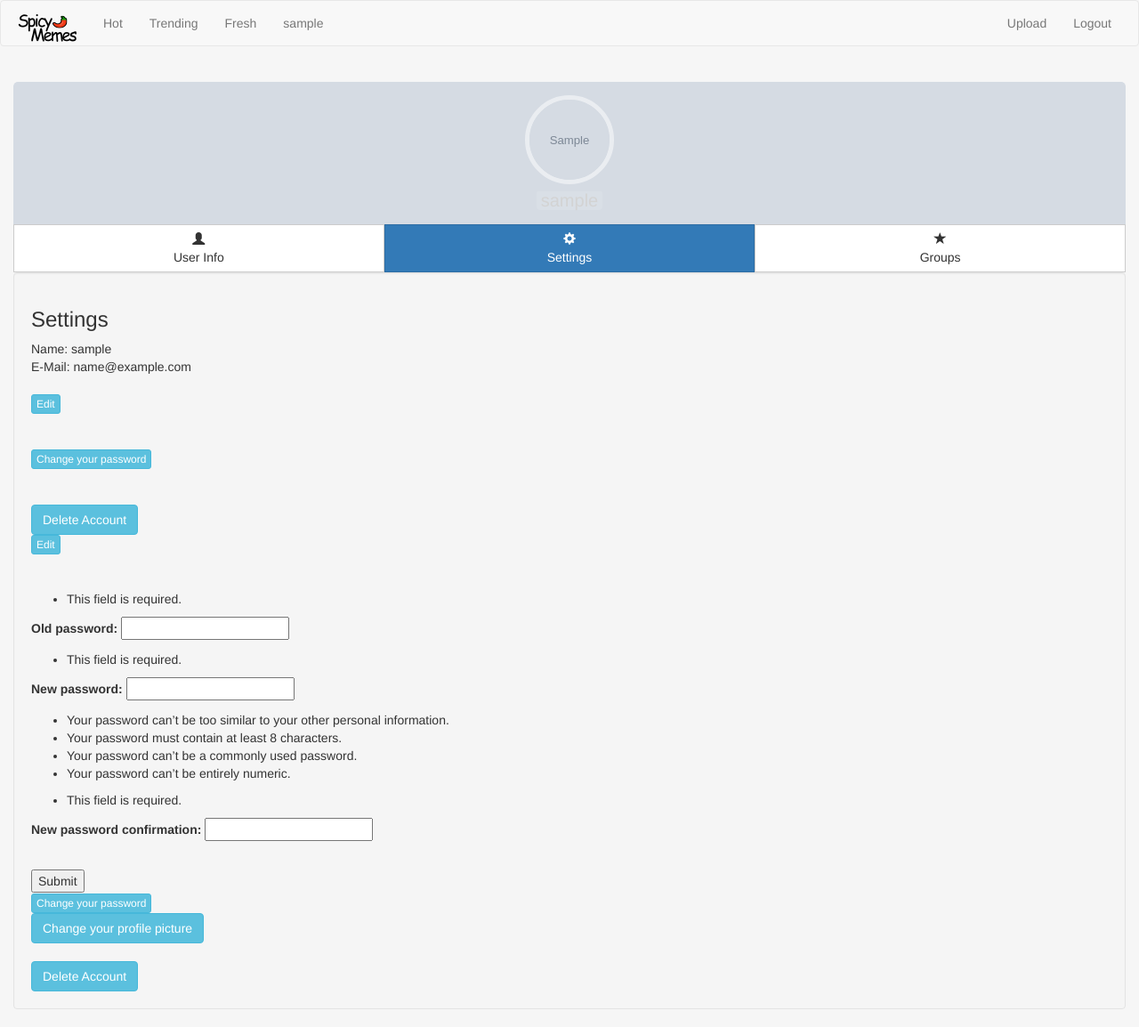
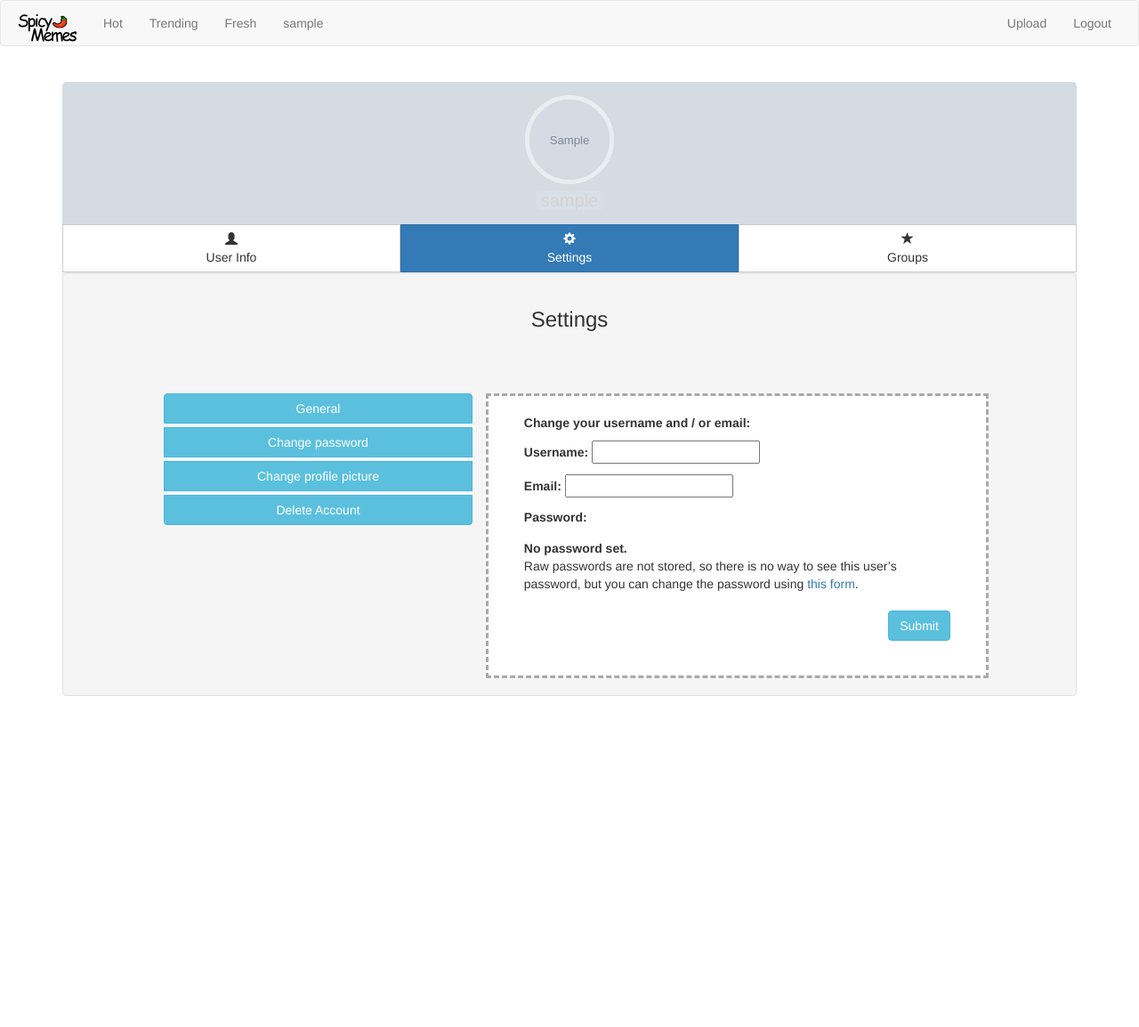
Before and after one commit to spicy-memes17/enterprise-memes, a Django app: page /spicy_memes/userprofile in a window 1280 px wide, after a click on "Settings". Shown: the whole page at 89% size. After the commit the page ends 782 px from the top, so only its background shows below. Run offline with Django 3.2, Linux system fonts and the light colour scheme; a user stored in the database is signed in; tables that the repository leaves empty hold one stand-in row (values such as "Sample post"); grey boxes marked "Sample" are stand-in pictures; some libraries are stand-ins or nearby versions.

Commit message:
layout userprofile page

```diff
--- a/spicy_memes/models.py
+++ b/spicy_memes/models.py
@@ -33,7 +33,7 @@ class Post(models.Model):
 class MyUser(AbstractBaseUser, PermissionsMixin): #we don't need all attributes of the django user model. extending AbstractBaseUser allows us to create a custom user model
     username = models.CharField(max_length=15, unique=True)
     email = models.EmailField()
-    profile_pic = models.FileField(upload_to='images/', default='images/noPic.png')
+    profile_pic = models.FileField(upload_to='images/', default='default_user_pic.jpg')
 
     #a password field seems to already exist in the AbstractBaseUser. django documentation is shit
 
--- a/spicy_memes/static/spicy_memes.css
+++ b/spicy_memes/static/spicy_memes.css
@@ -67,5 +67,9 @@ a:hover
 }
 
 #start_buttons {
-    margin-top: 30%;
+   padding-top: 50%;
 }
+
+body {
+  min-height: 100%;
+}
--- a/spicy_memes/static/user/css/userPageStyles.css
+++ b/spicy_memes/static/user/css/userPageStyles.css
@@ -2,16 +2,17 @@
     margin-top: 20px;
     padding: 30px;
     background-color: rgba(214, 224, 226, 0.2);
-        -webkit-border-top-left-radius:5px;
-        -moz-border-top-left-radius:5px;
-        border-top-left-radius:5px;
-        -webkit-border-top-right-radius:5px;
-        -moz-border-top-right-radius:5px;
-        border-top-right-radius:5px;
+    -webkit-border-top-left-radius: 5px;
+    -moz-border-top-left-radius: 5px;
+    border-top-left-radius: 5px;
+    -webkit-border-top-right-radius: 5px;
+    -moz-border-top-right-radius: 5px;
+    border-top-right-radius: 5px;
     -webkit-box-sizing: border-box;
     -moz-box-sizing: border-box;
     box-sizing: border-box;
 }
+
 .card.hovercard {
     position: relative;
     padding-top: 0;
@@ -20,9 +21,11 @@
     background-color: #fff;
     background-color: rgba(255, 255, 255, 1);
 }
+
 .card.hovercard .card-background {
     height: 130px;
 }
+
 .card-background img {
     -webkit-filter: blur(25px);
     -moz-filter: blur(25px);
@@ -33,12 +36,14 @@
     margin-top: -200px;
     min-width: 130%;
 }
+
 .card.hovercard .useravatar {
     position: absolute;
     top: 15px;
     left: 0;
     right: 0;
 }
+
 .card.hovercard .useravatar img {
     width: 100px;
     height: 100px;
@@ -49,14 +54,16 @@
     border-radius: 50%;
     border: 5px solid rgba(255, 255, 255, 0.5);
 }
+
 .card.hovercard .card-info {
     position: absolute;
     bottom: 14px;
     left: 0;
     right: 0;
 }
+
 .card.hovercard .card-info .card-title {
-        padding:0 5px;
+    padding: 0 5px;
     font-size: 20px;
     line-height: 1;
     color: #d3d3d3;
@@ -65,6 +72,7 @@
     -moz-border-radius: 4px;
     border-radius: 4px;
 }
+
 .card.hovercard .card-info {
     overflow: hidden;
     font-size: 12px;
@@ -72,10 +80,34 @@
     color: #737373;
     text-overflow: ellipsis;
 }
+
 .card.hovercard .bottom {
     padding: 0 20px;
     margin-bottom: 17px;
 }
+
 .btn-pref .btn {
-        -webkit-border-radius:0 !important;
+    -webkit-border-radius: 0 !important;
 }
+
+.header {
+    margin-bottom: 70px;
+}
+
+.button-wrapper .btn {
+    margin-bottom: 5px;
+}
+
+.content {
+    padding-left: 40px;
+    padding-right: 40px;
+    padding-top: 20px;
+    padding-bottom: 20px;
+    background-color: white;
+    min-height: 320px;
+    border: darkgrey dashed;
+}
+
+.submit {
+    margin-top: 10px;
+}
--- /dev/null
+++ b/spicy_memes/static/user/css/userStyles.css
@@ -0,0 +1,21 @@
+.header{
+    margin-bottom: 70px;
+}
+
+.button-wrapper .btn{
+    margin-bottom: 5px;
+}
+
+.content {
+    padding-left: 40px;
+    padding-right: 40px;
+    padding-top: 20px;
+    padding-bottom: 20px;
+    background-color: white;
+    min-height: 320px;
+    border: darkgrey dashed;
+}
+
+.submit {
+    margin-top: 10px;
+}
--- a/spicy_memes/templates/nav.html
+++ b/spicy_memes/templates/nav.html
@@ -9,9 +9,9 @@
             <span class="icon-bar"></span>
             <span class="icon-bar"></span>
         </button>
-        <span class="navbar-brand">
+        <a href="{% url 'spicy_memes:startPage' %}"><span class="navbar-brand">
         <img alt="Spicy Memes" src="../static/logo_xs.png">
-      </span>
+        </span></a>
     </div>
 
     <!-- Collect the nav links, forms, and other content for toggling -->
--- a/spicy_memes/templates/userProfile.html
+++ b/spicy_memes/templates/userProfile.html
@@ -3,7 +3,7 @@
 
 <head>
     {% load staticfiles %}
-    <title>User Profile</title>
+    <title>Spicy Memes</title>
     <meta charset="utf-8"/>
     <link rel="stylesheet" href="https://maxcdn.bootstrapcdn.com/bootstrap/3.3.7/css/bootstrap.min.css">
 
@@ -12,20 +12,19 @@
 
     <!-- Latest compiled JavaScript -->
     <script src="https://maxcdn.bootstrapcdn.com/bootstrap/3.3.7/js/bootstrap.min.js"></script>
+    <script src="{% static 'user/js/userPageJs.js' %}"></script>
 
-    <!-- javaScript -->
-    <script src="{% static 'user/js/userPageJs.js' %}"></script>
     <!-- CSS -->
     <link rel="stylesheet" href="{% static 'user/css/userPageStyles.css' %}" type="text/css"/>
+    <link rel="stylesheet" href="{% static 'user/css/userStyles.css' %}" type="text/css"/>
 
 </head>
 {% include 'nav.html' with active="index" %}
-<body class="body" style="background-color:#f6f6f6">
-<div class="container-fluid">
+<body class="body">
+<div class="container">
     <div class="card hovercard">
         <div class="card-background">
             <img class="card-bkimg" alt="" src="{{ user.profile_pic.url }}">
-            <!-- http://lorempixel.com/850/280/people/9/ -->
         </div>
         <div class="useravatar">
             <img alt="" src="{{ user.profile_pic.url }}">
@@ -36,18 +35,21 @@
     </div>
     <div class="btn-pref btn-group btn-group-justified btn-group-lg" role="group" aria-label="...">
         <div class="btn-group" role="group">
-        <button type="button" id="stars" class="btn btn-primary" href="#tab1" data-toggle="tab"><span class="glyphicon glyphicon-user" aria-hidden="true"></span>
+            <button type="button" id="stars" class="btn btn-primary" href="#tab1" data-toggle="tab"><span
+                    class="glyphicon glyphicon-user" aria-hidden="true"></span>
                 <div class="hidden-xs">User Info</div>
 
             </button>
         </div>
         <div class="btn-group" role="group">
-        <button type="button" id="favorites" class="btn btn-default" href="#tab2" data-toggle="tab"><span class="glyphicon glyphicon-cog" aria-hidden="true"></span>
+            <button type="button" id="favorites" class="btn btn-default" href="#tab2" data-toggle="tab"><span
+                    class="glyphicon glyphicon-cog" aria-hidden="true"></span>
                 <div class="hidden-xs">Settings</div>
             </button>
         </div>
         <div class="btn-group" role="group">
-        <button type="button" id="following" class="btn btn-default" href="#tab3" data-toggle="tab"><span class="glyphicon glyphicon-star" aria-hidden="true"></span>
+            <button type="button" id="following" class="btn btn-default" href="#tab3" data-toggle="tab"><span
+                    class="glyphicon glyphicon-star" aria-hidden="true"></span>
                 <div class="hidden-xs">Groups</div>
             </button>
         </div>
@@ -63,83 +65,70 @@
                 <h6>[[******************]]</h6><br/>
                 <h6>[[******************]]</h6><br/>
             </div>
+
+            <! -- Settings Tab -->
             <div class="tab-pane fade in" id="tab2">
-          <h3>Settings</h3>
-          Name: {{user.username}} <br/>
-          E-Mail: {{user.email}} <br/><br/>
+                <h3 class="text-center header">Settings</h3>
+                <div class="row">
+                    <div class="col-md-offset-1 col-md-4 button-wrapper">
+                        <div class="btn-group-vertical btn-block " role="group">
+                            <button type="button" onclick="changeContent('#general')" class="btn btn-info">General
+                            </button>
+                            <button type="button" onclick="changeContent('#password')" class="btn btn-info">Change
+                                password
+                            </button>
+                            <button type="button" onclick="changeContent('#picture')" class="btn btn-info">Change
+                                profile picture
+                            </button>
+                            <button type="button" onclick="changeContent('#delete-account')" class="btn btn-info">
+                                Delete Account
+                            </button>
+                        </div>
+                    </div>
+                    <div class="col-md-6 content">
 
-          <form name="edit_profile" method="get" action="edit_profile">
+                        <div id="general">
+                            <form name="edit_profile" method="post" action="edit_profile">
+                                <p><strong>Change your username and / or email:</strong></p>
                                 {% csrf_token %}
-            <input type="submit" value="Edit" class="btn btn-xs btn-info" />
+                                {{ generalForm.as_p }}
+                                <button type="submit" class="btn btn-info submit pull-right">Submit</button>
                             </form>
-          <br/>
-          <br/>
-          <form name="change_password" method="get" action="change_password">
+                        </div>
+
+                        <div id="password" class="hide">
+                            <form method="post" action="change_password">
+                                <p><strong>Change your password:</strong></p>
                                 {% csrf_token %}
-            <input type="submit" value="Change your password" class="btn btn-xs btn-info" />
+                                {{ passwordform.as_p }}
+                                <button type="submit" class="btn btn-info submit pull-right">Submit</button>
                             </form>
-          <br/>
-          <br/>
-          <button type="button" class="btn btn-info" data-toggle="collapse" data-target="#delete-account">Delete Account</button>
-          <div id="delete-account" class="collapse">
+                        </div>
 
-            <form align="right" action="deleteUser" method="post">
+                        <div id="picture" class="hide">
+                            <form action="changeProfilePic" method="post" enctype="multipart/form-data">
+                                <p><strong>Change your profile picture:</strong></p>
+                                {% csrf_token %}
+                                {{ profilepicform.profile_pic }}
+                                <button type="submit" class="btn btn-info submit pull-right">Submit</button>
+                            </form>
+                        </div>
 
+                        <div id="delete-account" class="hide">
+                            <form action="deleteUser" method="post">
+                                <p><strong>Delete your account:</strong></p>
                                 {% csrf_token %}
                                 {% for field in AuthForm %}
                                     <p>{{ field.label_tag }} <br/>{{ field }}</p>
                                 {% endfor %}
-              <button type="submit" class="btn btn-default">Delete Account</button>
-            </form>
-          </div>
-                <form name="edit_profile" method="get" action="edit_profile">
-                    {% csrf_token %}
-                    <input type="submit" value="Edit" class="btn btn-xs btn-info"/>
-                </form>
-                <br/>
-                <br/>
-                <form name="change_password" method="post" action="change_password">
-
-                    {% csrf_token %}
-                    {{ passwordform.as_p }}
-                    <br/>
-                    <button type="submit">
-                        Submit
-                    </button>
-                </form>
-                <input type="submit" value="Change your password" class="btn btn-xs btn-info"/>
-                </form>
-                <br/>
-
-                <button type="button" class="btn btn-info" data-toggle="collapse" data-target="#changePic">Change your
-                    profile picture
-                </button>
-                <div id="changePic" class="collapse">
-
-                    <form action="changeProfilePic" method="post" enctype="multipart/form-data">
-                        {% csrf_token %}
-                        <p>Change your profile image:</p>
-                        {{ profilepicform.profile_pic }}
-                        <button type="submit" align="left" class="btn btn-default">Submit</button>
+                                <button type="submit" class="btn btn-info submit pull-right">Delete Account</button>
                             </form>
                         </div>
 
-                <br/>
-                <br/>
-                <button type="button" class="btn btn-info" data-toggle="collapse" data-target="#delete-account">Delete
-                    Account
-                </button>
-                <div id="delete-account" class="collapse">
 
-                    <form align="right" action="deleteUser" method="post">
+                    </div>
+                </div>
 
-                        {% csrf_token %}
-                        {% for field in AuthForm %}
-                            <p>{{ field.label_tag }} <br/>{{ field }}</p>
-                        {% endfor %}
-                        <button type="submit" class="btn btn-default">Delete Account</button>
-                    </form>
-                </div>
 
             </div>
             <div class="tab-pane fade in" id="tab3">
@@ -147,6 +136,14 @@
             </div>
         </div>
     </div>
+</div>
+<script>
+    var active = '#general';
 
-</div>
+    function changeContent(id) {
+        $(active).addClass('hide');
+        $(id).removeClass('hide');
+        active = id;
+    }
+</script>
 </body>
--- a/spicy_memes/views.py
+++ b/spicy_memes/views.py
@@ -43,10 +43,11 @@ def signUp(request):
 
 def userprofile(request):
     current_user = request.user
+    generalForm = EditProfileForm();
     authform = LogInForm()
     profilepicform = ChangeProfilePic()
     passwordform = PasswordChangeForm(data=request.POST, user=request.user)
-    return render(request, 'userProfile.html', {'AuthForm': authform, 'user' : current_user, 'passwordform': passwordform, 'profilepicform': profilepicform})
+    return render(request, 'userProfile.html', {'AuthForm': authform, 'user' : current_user, 'passwordform': passwordform, 'profilepicform': profilepicform, 'generalForm': generalForm})
 
 def trendingPage(request):
     return render(request, 'trending.html')
@@ -71,7 +72,7 @@ def loginPage(request):
 
 def logOut(request):
     logout(request)
-    return HttpResponseRedirect('/spicy_memes')
+    return HttpResponseRedirect('/spicy_memes/')
 
 def deleteUser(request):
     current_user = request.user
@@ -140,6 +141,9 @@ def deleteFile(request, pk):
 
 
 def startPage(request):
+    print(request.user)
+    if request.user.is_authenticated:
+        return HttpResponseRedirect('/spicy_memes/hotPage')
     return render(request, 'startPage.html')
 
 def edit_profile (request):
@@ -149,6 +153,8 @@ def edit_profile (request):
             form.save()
             return HttpResponseRedirect('/spicy_memes/userprofile')
             #return redirect ('/spicy_memes/userprofile')
+        else:
+            print('fail')
     else:
         form=EditProfileForm(instance=request.user)
         args = {'form':form}
@@ -161,13 +167,12 @@ def change_password (request):
             form.save()
             update_session_auth_hash(request, form.user)
             return HttpResponseRedirect('/spicy_memes/userprofile')
-            #return redirect ('/spicy_memes/userprofile')
         else:
-            return HttpResponseRedirect('/spicy_memes/change_password')
+            print('not valid')
+            return HttpResponseRedirect('/spicy_memes/userprofile')
     else:
         form=PasswordChangeForm(user=request.user)
-        args = {'form':form}
-        return render (request, 'change_password.html' , args)
+        return render (request, '/spicy_memes/userprofile' , {'form':form})
 
 
 def changeProfilePic(request):
@@ -178,7 +183,6 @@ def changeProfilePic(request):
             form.save()
             return HttpResponseRedirect('/spicy_memes/userprofile')
         else:
-            print("Fail")
             return HttpResponseRedirect('/spicy_memes/userprofile')
     else:
         form = ChangeProfilePic()
```
Also changed, not shown: spicy_memes/templates/login.html (+9 -0 lines), spicy_memes/templates/signup.html (+14 -2 lines), spicy_memes/templates/startPage.html (+14 -13 lines), spicy_memes/hund.jpg (deleted), 1 other file. Lines whose indentation alone changed are shown as unchanged.
